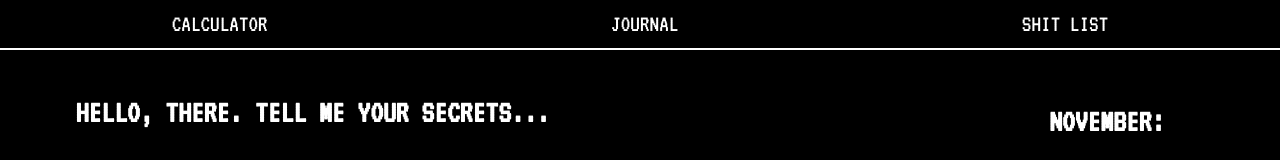
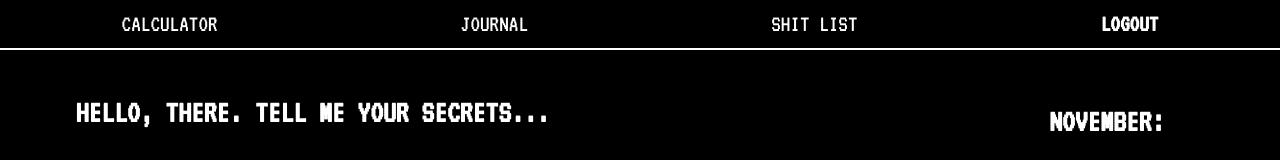
Before and after one commit to kitsbits/dbs-diary, a React (Create React App) app in the folder client/: page /journal in a window 1280 px wide. Shown: the top 160 px of the page. Built offline with nearby package versions, Linux system fonts and the light colour scheme; no server answers; sample sign-in values are in the browser's storage.

Commit message:
add logout

```diff
--- a/client/src/main/Navbar.js
+++ b/client/src/main/Navbar.js
@@ -1,19 +1,22 @@
 import React from "react";
 import { Link } from "react-router-dom";
+import { connect } from "react-redux";
+import { logout } from "./views/login/redux/login";
 
-export default function Navbar() {
+function Navbar(props) {
     const containerStyle = {
         display: "flex",
         justifyContent: "space-around",
         alignItems: "center",
         height: "50px",
-        borderBottom: "2px solid white"
+        borderBottom: "2px solid white",
     }
 
     const linkStyles = {
         color: "white",
         textDecoration: "none",
-        fontSize: "1.5em"
+        fontSize: "1.5em",
+        cursor: "pointer",
     }
 
     return (
@@ -21,6 +24,9 @@ export default function Navbar() {
             <Link to="/calculator" style={linkStyles}>CALCULATOR</Link>
             <Link to="/journal" style={linkStyles}>JOURNAL</Link>
             <Link to="/shitlist" style={linkStyles}>SHIT LIST</Link>
+            <h1 onClick={props.logout} style={linkStyles}>LOGOUT</h1>
         </div>
     )
 }
+
+export default connect(null, {logout})(Navbar);
```
